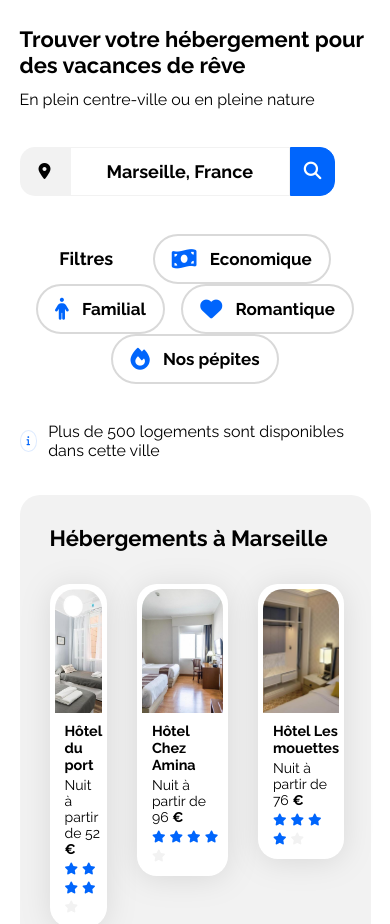
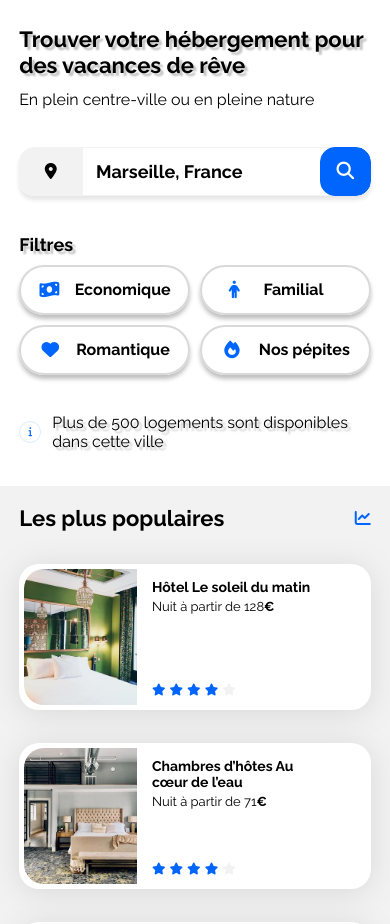
Before and after one commit to Arripal/Booki, a plain HTML site: page index.html in a window 390 px wide. Shown: the part 118-1042 px from the top of the page. Drawn offline with Linux system fonts and the light colour scheme.

Commit message:
Responsive terminé

```diff
--- a/css/style.css
+++ b/css/style.css
@@ -64,6 +64,8 @@ li {
 .neutral-star {
 	color: var(--main-bg-color);
 }
+
+/* Le code ci-dessous correspond à la version responsive uniquement */
 /****** Header ********/
 .main-header {
 	display: flex;
@@ -119,15 +121,17 @@ li {
 }
 
 .search-form {
-	min-width: 320px;
+	border-radius: 15px;
 	max-width: 23.5625em;
 	display: flex;
 	margin: 2.375em 0;
 }
 .search-bar {
 	border: 1px solid var(--main-bg-color);
+	border-right: none;
 	height: 3.0625rem;
-	width: 12.25em;
+	max-width: 12.25em;
+	min-width: 50%;
 	font-size: 1.125rem;
 	text-align: center;
 	font-weight: bold;
@@ -140,7 +144,7 @@ li {
 	display: flex;
 	align-items: center;
 	justify-content: center;
-	min-width: 3.125em;
+	min-width: 15%;
 	padding: 1em;
 	background-color: var(--main-bg-color);
 	color: black;
@@ -155,7 +159,7 @@ li {
 	border-bottom-right-radius: 15px;
 	font-size: 1.1rem;
 	font-weight: bold;
-	min-width: 8.25rem;
+	width: 45%;
 	display: flex;
 	align-items: center;
 	justify-content: center;
@@ -168,13 +172,12 @@ li {
 
 .filtres {
 	display: flex;
-	flex-wrap: wrap;
 	justify-content: space-evenly;
 	align-items: center;
 	max-width: 47.375rem;
-	min-width: 20em;
 	margin-bottom: 2.375em;
 }
+
 .filtres-title {
 	font-size: 1.125rem;
 	font-weight: bold;
@@ -183,18 +186,23 @@ li {
 .filtre {
 	display: flex;
 	align-items: center;
-	justify-content: space-between;
+	justify-content: space-around;
 	height: 50px;
 	border: 2px solid #d9d9d9;
 	border-radius: 25px;
 	font-weight: bold;
-	font-size: 1.063rem;
+	font-size: 1rem;
 	padding: 0 1em;
 	cursor: pointer;
 }
 .filtre > i {
-	margin-right: 0.6em;
-	font-size: 1.375rem;
+	display: flex;
+	justify-content: center;
+	align-items: center;
+	margin-right: 0.4em;
+	width: 22px;
+	height: 22px;
+	font-size: 1.1em;
 }
 
 .filtre:hover {
@@ -215,7 +223,7 @@ li {
 	border: 1px solid #deebff;
 	border-radius: 50%;
 	font-size: 0.6rem;
-	width: 22px;
+	min-width: 22px;
 	height: 22px;
 	margin-right: 0.688rem;
 }
@@ -318,7 +326,6 @@ li {
 .populaires-cards .card-rating {
 	margin-bottom: 5px;
 }
-
 /****** Activités *******/
 .activites {
 	margin-top: 69px;
@@ -352,9 +359,8 @@ li {
 	display: flex;
 	align-items: center;
 	height: 13%;
-	padding: 0.5em;
+	padding: 0.9em;
 }
-
 /***** Footer ******/
 .booki-footer {
 	display: flex;
@@ -379,8 +385,6 @@ li {
 	display: block;
 	padding: 0.5rem 0;
 }
-
-/* Le code ci-dessous correspond à la version responsive uniquement */
 
 /****** Media queries ***********/
 /* Medium devices (tablets, less/equal than 1024px) */
@@ -433,10 +437,7 @@ li {
 	.main-container {
 		padding: 0;
 	}
-	main {
-		width: 90%;
-		margin: 0 auto;
-	}
+
 	/***** Header *******/
 	.main-header {
 		height: 115px;
@@ -460,6 +461,7 @@ li {
 		border: none;
 		border-bottom: 2px solid var(--main-bg-color);
 		align-items: center;
+		cursor: pointer;
 	}
 
 	.header-nav .nav-link-wrapper:hover {
@@ -469,19 +471,143 @@ li {
 
 	/****** Main Content *************/
 	/******* Form & Filtres **********/
+	.hebergement-search {
+		padding: 0 1.2em;
+	}
 	.hebergement-search .search-title {
 		line-height: 1.2;
 		margin-bottom: 0.5em;
+		text-shadow: 3px 3px 2px rgba(0, 0, 0, 0.25);
+	}
+	/****** FORM *********/
+
+	.search-form {
+		width: 100%;
+		box-shadow: 0 4px 4px 0 rgba(0, 0, 0, 0.1);
+		overflow: hidden;
+		position: relative;
+	}
+	.search-btn-txt {
+		display: none;
+	}
+	.search-btn-image {
+		display: block;
+		color: white;
+	}
+	.search-bar {
+		padding-left: 0.7em;
+		text-align: left;
+		min-width: 82%;
+	}
+	.submit-search {
+		position: absolute;
+		right: 0;
+		height: 49px;
+		border-radius: 15px;
+		width: 14.5%;
+	}
+	.location-icon {
+		width: 18%;
+	}
+	/********* Filtres *************/
+	.filtres {
+		display: grid;
+		justify-content: flex-start;
+		grid-template-columns: 1fr 1fr;
+		grid-template-rows: 21px 50px 50px;
+		gap: 10px;
+		max-width: 25em;
+		min-width: 14em;
+		margin-bottom: 2.375em;
+	}
+	.filtres .filtre:nth-child(3) {
+		padding-right: 1.7em;
+	}
+	.filtre {
+		width: 100%;
+		padding: 0 0.2em;
+		justify-content: space-evenly;
+		margin: 10px 0;
+		box-shadow: 0 4px 4px 0 rgba(0, 0, 0, 0.25);
+	}
+	.filtre > i {
+		margin: 0;
+	}
+	.filtres-title {
+		grid-column: span 2;
+		text-shadow: 3px 3px 2px rgba(0, 0, 0, 0.25);
 	}
 
-	.search-form .search-btn-txt {
-		display: none;
+	.infobar span {
+		text-shadow: 3px 3px 2px rgba(0, 0, 0, 0.25);
 	}
-	.submit-search {
-		min-width: 45px;
+	/***** Hebergments & Populaires **********/
+
+	.hebergements-and-populaires section {
+		padding: 1.2em;
+		border-radius: 0px;
+		width: 100%;
 	}
-	.search-form .search-btn-image {
-		display: inline-block;
-		color: white;
+	.hebergements-and-populaires section:nth-child(1) {
+		background-color: white;
+	}
+
+	/******* Populaires *********/
+	.populaires {
+		margin-top: 0;
+		border-radius: 0px;
+		order: 1;
+	}
+
+	.populaires-cards {
+		flex-direction: column;
+		align-items: center;
+	}
+	.populaires-cards a {
+		width: 100%;
+	}
+	.populaires-cards .card-title {
+		padding-right: 3em;
+	}
+	/********* Hebergements *********/
+	.hebergements {
+		order: 2;
+	}
+	.hebergements-cards {
+		display: flex;
+		justify-content: space-between;
+		flex-direction: column;
+	}
+
+	/********* Activites ***********/
+	.activites-cards {
+		display: block;
+	}
+	.activites-cards .card {
+		margin: 1.3em 0;
+		height: 200px;
+		width: 100%;
+	}
+
+	.activites-cards .card img {
+		height: 70%;
+	}
+	.activites-cards .card-text {
+		padding-left: 1em;
+		height: 30%;
+	}
+
+	/******  Footer *************/
+
+	.booki-footer {
+		padding: 0 30px;
+		flex-direction: column;
+		justify-content: space-evenly;
+		height: min-content;
+		background-color: var(--main-bg-color);
+	}
+	.footer-section {
+		width: 100%;
+		padding: 0;
 	}
 }
```
